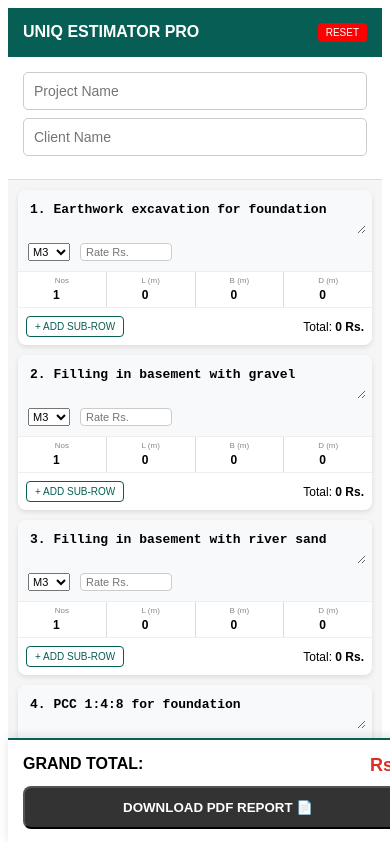
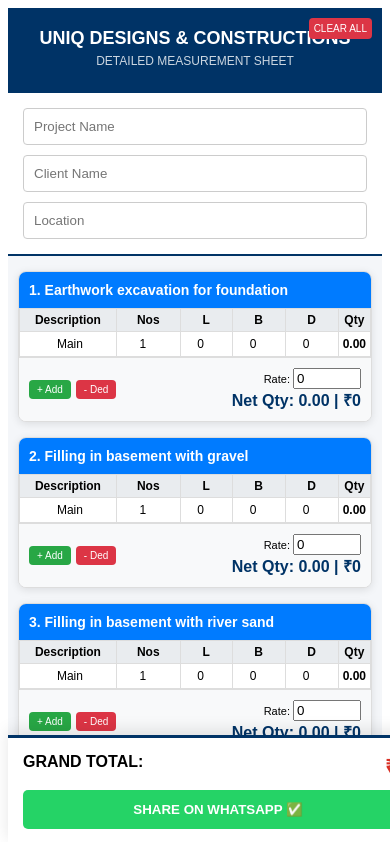
Before and after one commit to Movieeesss/MOBILE-ESTIMATOR, a React (Vite) app: page / in a window 390 px wide. Shown: the top 842 px of the page. Built offline with nearby package versions, Linux system fonts and the light colour scheme.

Commit message:
Update MOBILE ESTIMATOR.tsx

```diff
--- a/src/MOBILE ESTIMATOR.tsx
+++ b/src/MOBILE ESTIMATOR.tsx
@@ -1,4 +1,4 @@
-import React, { useState, useMemo } from 'react';
+import React, { useState, useMemo, useEffect } from 'react';
 import jsPDF from 'jspdf';
 import autoTable from 'jspdf-autotable';
 
@@ -22,21 +22,40 @@ const INITIAL_TITLES = [
   "36. Main gate", "37. Electrical - LS", "38. Sanitary - LS"
 ];
 
-export default function UniqUltimateEstimator() {
-  const [project, setProject] = useState({ name: "", client: "" });
-  const [sections, setSections] = useState(INITIAL_TITLES.map((title, idx) => ({
-    id: idx,
-    title: title,
-    unit: 'M3',
-    rate: '0',
-    measurements: [{ id: Date.now() + idx, nos: '1', l: '0', b: '0', d: '0' }]
-  })));
+export default function UniqProfessionalEstimator() {
+  // 1. Initialize from LocalStorage or use Defaults
+  const [projectInfo, setProjectInfo] = useState(() => {
+    const saved = localStorage.getItem('uniq_project_info');
+    return saved ? JSON.parse(saved) : { name: "", client: "", location: "" };
+  });
+
+  const [sections, setSections] = useState(() => {
+    const saved = localStorage.getItem('uniq_sections');
+    return saved ? JSON.parse(saved) : INITIAL_TITLES.map((title, idx) => ({
+      id: idx,
+      title: title,
+      unit: 'M3',
+      rate: '0',
+      measurements: [{ id: Date.now() + idx, type: 'Add', label: 'Main', nos: '1', l: '0', b: '0', d: '0' }]
+    }));
+  });
+
+  // 2. Auto-Save to LocalStorage whenever data changes
+  useEffect(() => {
+    localStorage.setItem('uniq_project_info', JSON.stringify(projectInfo));
+  }, [projectInfo]);
+
+  useEffect(() => {
+    localStorage.setItem('uniq_sections', JSON.stringify(sections));
+  }, [sections]);
 
   const computedData = useMemo(() => {
     let grandTotal = 0;
     const processed = sections.map(sec => {
-      const totalQty = sec.measurements.reduce((acc, m) =>
-        acc + (parseFloat(m.nos) || 0) * (parseFloat(m.l) || 0) * (parseFloat(m.b) || 0) * (parseFloat(m.d) || 0), 0);
+      const totalQty = sec.measurements.reduce((acc, m) => {
+        const val = (parseFloat(m.nos) || 0) * (parseFloat(m.l) || 0) * (parseFloat(m.b) || 0) * (parseFloat(m.d) || 0);
+        return m.type === 'Add' ? acc + val : acc - val;
+      }, 0);
       const amount = totalQty * (parseFloat(sec.rate) || 0);
       grandTotal += amount;
       return { ...sec, totalQty, amount };
@@ -44,98 +63,102 @@ export default function UniqUltimateEstimator() {
     return { processed, grandTotal };
   }, [sections]);
 
-  const addMeasurement = (secId: number) => {
+  const addRow = (secId: number, type: 'Add' | 'Ded') => {
     setSections(sections.map(s => s.id === secId ?
-      { ...s, measurements: [...s.measurements, { id: Date.now(), nos: '1', l: '0', b: '0', d: '0' }] } : s));
+      { ...s, measurements: [...s.measurements, { id: Date.now(), type, label: type === 'Ded' ? 'Deduction' : 'Extra', nos: '1', l: '0', b: '0', d: '0' }] } : s));
   };
 
-  const updateMeasurement = (secId: number, mId: number, field: string, val: string) => {
+  const updateM = (secId: number, mId: number, field: string, val: string) => {
     setSections(sections.map(s => s.id === secId ? {
       ...s, measurements: s.measurements.map(m => m.id === mId ? { ...m, [field]: val } : m)
     } : s));
   };
 
-  const generatePDF = () => {
-    const doc = new jsPDF();
-    doc.setFontSize(18);
-    doc.text("UNIQ DESIGNS - PROJECT ESTIMATE", 14, 20);
-    doc.setFontSize(10);
-    doc.text(`Project: ${project.name || 'N/A'}`, 14, 30);
-    doc.text(`Client: ${project.client || 'N/A'}`, 14, 35);
+  const clearAllData = () => {
+    if(window.confirm("Delete all saved data and start new estimate?")) {
+      localStorage.removeItem('uniq_project_info');
+      localStorage.removeItem('uniq_sections');
+      window.location.reload();
+    }
+  };
 
-    const body = computedData.processed.filter(s => s.amount > 0).map(s => [
-      s.title, s.unit, s.totalQty.toFixed(3), s.rate, s.amount.toLocaleString()
-    ]);
-
-    autoTable(doc, {
-      startY: 45,
-      head: [['Description', 'Unit', 'Total Qty', 'Rate (Rs)', 'Amount (Rs)']],
-      body: body,
-      theme: 'grid',
-      headStyles: { fillColor: [7, 94, 84] }
+  const shareWhatsApp = () => {
+    let msg = `*UNIQ DESIGNS - ESTIMATE*\nProject: ${projectInfo.name}\nTotal: ₹${computedData.grandTotal.toLocaleString()}\n\n`;
+    computedData.processed.filter(s => s.amount > 0).forEach(s => {
+      msg += `✅ ${s.title}: ${s.totalQty.toFixed(2)} ${s.unit} = ₹${s.amount.toLocaleString()}\n`;
     });
-
-    doc.save(`${project.name || 'Estimate'}.pdf`);
+    window.open(`https://wa.me/?text=${encodeURIComponent(msg)}`, '_blank');
   };
 
   return (
-    <div style={{ maxWidth: '500px', margin: '0 auto', background: '#f5f5f5', minHeight: '100vh', paddingBottom: '120px', fontFamily: 'sans-serif' }}>
-      <header style={{ background: '#075E54', color: 'white', padding: '15px', position: 'sticky', top: 0, zIndex: 100, display: 'flex', justifyContent: 'space-between' }}>
-        <b>UNIQ ESTIMATOR PRO</b>
-        <button onClick={() => window.location.reload()} style={{ background: 'red', border: 'none', color: 'white', fontSize: '10px', padding: '4px 8px', borderRadius: '4px' }}>RESET</button>
-      </header>
+    <div style={{ maxWidth: '600px', margin: '0 auto', background: '#f4f6f9', minHeight: '100vh', paddingBottom: '160px', fontFamily: 'Arial' }}>
 
-      <div style={{ padding: '15px', background: 'white', borderBottom: '1px solid #ddd' }}>
-        <input placeholder="Project Name" onChange={e => setProject({...project, name: e.target.value})} style={inputStyle} />
-        <input placeholder="Client Name" onChange={e => setProject({...project, client: e.target.value})} style={inputStyle} />
+      <div style={{ background: '#003366', color: 'white', padding: '20px', textAlign: 'center', position: 'relative' }}>
+        <h2 style={{ margin: 0, fontSize: '18px' }}>UNIQ DESIGNS & CONSTRUCTIONS</h2>
+        <p style={{ margin: '5px 0', fontSize: '12px', opacity: 0.8 }}>DETAILED MEASUREMENT SHEET</p>
+        <button onClick={clearAllData} style={{ position: 'absolute', right: '10px', top: '10px', background: '#dc3545', color: 'white', border: 'none', borderRadius: '4px', fontSize: '10px', padding: '5px' }}>CLEAR ALL</button>
+      </div>
+
+      <div style={{ background: '#fff', padding: '15px', borderBottom: '2px solid #003366', display: 'grid', gap: '10px' }}>
+        <input placeholder="Project Name" value={projectInfo.name} style={headerInput} onChange={e => setProjectInfo({...projectInfo, name: e.target.value})} />
+        <input placeholder="Client Name" value={projectInfo.client} style={headerInput} onChange={e => setProjectInfo({...projectInfo, client: e.target.value})} />
+        <input placeholder="Location" value={projectInfo.location} style={headerInput} onChange={e => setProjectInfo({...projectInfo, location: e.target.value})} />
       </div>
 
       {computedData.processed.map((sec) => (
-        <div key={sec.id} style={{ background: 'white', margin: '10px', borderRadius: '8px', boxShadow: '0 2px 5px rgba(0,0,0,0.1)', overflow: 'hidden' }}>
-          <div style={{ background: '#f8f9fa', padding: '10px', borderBottom: '1px solid #eee' }}>
-            <textarea value={sec.title} onChange={e => setSections(sections.map(s => s.id === sec.id ? {...s, title: e.target.value} : s))} style={{ width: '100%', border: 'none', background: 'transparent', fontWeight: 'bold', fontSize: '13px' }} rows={2} />
-            <div style={{ display: 'flex', gap: '10px', marginTop: '5px' }}>
-              <select value={sec.unit} onChange={e => setSections(sections.map(s => s.id === sec.id ? {...s, unit: e.target.value} : s))} style={{ fontSize: '11px' }}>
-                <option>M3</option><option>M2</option><option>Rft</option><option>Nos</option>
-              </select>
-              <input placeholder="Rate Rs." onChange={e => setSections(sections.map(s => s.id === sec.id ? {...s, rate: e.target.value} : s))} style={{ border: '1px solid #ccc', borderRadius: '4px', width: '80px', padding: '2px 5px', fontSize: '11px' }} />
+        <div key={sec.id} style={{ background: '#fff', margin: '15px 10px', borderRadius: '8px', boxShadow: '0 2px 8px rgba(0,0,0,0.1)', overflow: 'hidden', border: '1px solid #ddd' }}>
+          <div style={{ background: '#007bff', color: 'white', padding: '10px', fontSize: '14px', fontWeight: 'bold' }}>{sec.title}</div>
+
+          <table style={{ width: '100%', borderCollapse: 'collapse', fontSize: '12px' }}>
+            <thead style={{ background: '#e9ecef' }}>
+              <tr>
+                <th style={tdStyle}>Description</th>
+                <th style={tdStyle}>Nos</th><th style={tdStyle}>L</th><th style={tdStyle}>B</th><th style={tdStyle}>D</th><th style={tdStyle}>Qty</th>
+              </tr>
+            </thead>
+            <tbody>
+              {sec.measurements.map(m => (
+                <tr key={m.id} style={{ background: m.type === 'Ded' ? '#fff0f0' : 'white' }}>
+                  <td style={tdStyle}><input value={m.label} onChange={e => updateM(sec.id, m.id, 'label', e.target.value)} style={cellInput} /></td>
+                  <td style={tdStyle}><input type="number" value={m.nos} onChange={e => updateM(sec.id, m.id, 'nos', e.target.value)} style={cellInput} /></td>
+                  <td style={tdStyle}><input type="number" value={m.l} onChange={e => updateM(sec.id, m.id, 'l', e.target.value)} style={cellInput} /></td>
+                  <td style={tdStyle}><input type="number" value={m.b} onChange={e => updateM(sec.id, m.id, 'b', e.target.value)} style={cellInput} /></td>
+                  <td style={tdStyle}><input type="number" value={m.d} onChange={e => updateM(sec.id, m.id, 'd', e.target.value)} style={cellInput} /></td>
+                  <td style={{ ...tdStyle, fontWeight: 'bold' }}>
+                    {(m.type === 'Ded' ? '-' : '') + ((parseFloat(m.nos)||0)*(parseFloat(m.l)||0)*(parseFloat(m.b)||0)*(parseFloat(m.d)||0)).toFixed(2)}
+                  </td>
+                </tr>
+              ))}
+            </tbody>
+          </table>
+
+          <div style={{ padding: '10px', background: '#f8f9fa', display: 'flex', justifyContent: 'space-between', alignItems: 'center', borderTop: '1px solid #ddd' }}>
+            <div style={{ display: 'flex', gap: '5px' }}>
+              <button onClick={() => addRow(sec.id, 'Add')} style={btnSmall}>+ Add</button>
+              <button onClick={() => addRow(sec.id, 'Ded')} style={{ ...btnSmall, background: '#dc3545' }}>- Ded</button>
             </div>
-          </div>
-
-          {sec.measurements.map((m, idx) => (
-            <div key={m.id} style={{ display: 'grid', gridTemplateColumns: 'repeat(4, 1fr)', gap: '1px', background: '#ddd', borderBottom: '1px solid #eee' }}>
-              <MiniInput label="Nos" val={m.nos} onChange={v => updateMeasurement(sec.id, m.id, 'nos', v)} />
-              <MiniInput label="L (m)" val={m.l} onChange={v => updateMeasurement(sec.id, m.id, 'l', v)} />
-              <MiniInput label="B (m)" val={m.b} onChange={v => updateMeasurement(sec.id, m.id, 'b', v)} />
-              <MiniInput label="D (m)" val={m.d} onChange={v => updateMeasurement(sec.id, m.id, 'd', v)} />
+            <div style={{ textAlign: 'right' }}>
+              <div style={{ fontSize: '11px' }}>Rate: <input type="number" value={sec.rate} onChange={e => setSections(sections.map(s => s.id === sec.id ? {...s, rate: e.target.value} : s))} style={{ width: '60px' }} /></div>
+              <div style={{ fontWeight: 'bold', color: '#003366' }}>Net Qty: {sec.totalQty.toFixed(2)} | ₹{sec.amount.toLocaleString()}</div>
             </div>
-          ))}
-
-          <div style={{ padding: '8px', display: 'flex', justifyContent: 'space-between', alignItems: 'center' }}>
-            <button onClick={() => addMeasurement(sec.id)} style={{ color: '#075E54', border: '1px solid #075E54', background: 'white', fontSize: '10px', borderRadius: '4px', padding: '4px 8px' }}>+ ADD SUB-ROW</button>
-            <div style={{ fontSize: '12px' }}>Total: <b>{sec.amount.toLocaleString()} Rs.</b></div>
           </div>
         </div>
       ))}
 
-      <div style={{ position: 'fixed', bottom: 0, width: '100%', maxWidth: '500px', background: 'white', padding: '15px', borderTop: '2px solid #075E54', boxShadow: '0 -2px 10px rgba(0,0,0,0.1)' }}>
-        <div style={{ display: 'flex', justifyContent: 'space-between', marginBottom: '10px', fontWeight: 'bold' }}>
-          <span>GRAND TOTAL:</span>
-          <span style={{ color: '#d93025', fontSize: '18px' }}>Rs. {computedData.grandTotal.toLocaleString()}</span>
+      <div style={{ position: 'fixed', bottom: 0, width: '100%', maxWidth: '600px', background: 'white', padding: '15px', borderTop: '3px solid #003366', boxShadow: '0 -5px 15px rgba(0,0,0,0.1)' }}>
+        <div style={{ display: 'flex', justifyContent: 'space-between', marginBottom: '10px' }}>
+          <span style={{ fontWeight: 'bold' }}>GRAND TOTAL:</span>
+          <span style={{ fontWeight: 'bold', color: '#d93025', fontSize: '20px' }}>₹ {computedData.grandTotal.toLocaleString()}</span>
         </div>
-        <button onClick={generatePDF} style={{ width: '100%', padding: '12px', background: '#333', color: 'white', borderRadius: '8px', fontWeight: 'bold' }}>DOWNLOAD PDF REPORT 📄</button>
+        <button onClick={shareWhatsApp} style={{ width: '100%', padding: '12px', background: '#25D366', color: 'white', border: 'none', borderRadius: '5px', fontWeight: 'bold', cursor: 'pointer' }}>
+          SHARE ON WHATSAPP ✅
+        </button>
       </div>
     </div>
   );
 }
 
-function MiniInput({ label, val, onChange }: any) {
-  return (
-    <div style={{ background: 'white', padding: '4px', textAlign: 'center' }}>
-      <div style={{ fontSize: '8px', color: '#888' }}>{label}</div>
-      <input type="number" value={val} onChange={e => onChange(e.target.value)} style={{ width: '100%', border: 'none', textAlign: 'center', fontSize: '12px', fontWeight: 'bold' }} />
-    </div>
-  );
-}
-
-const inputStyle = { width: '100%', padding: '10px', marginBottom: '8px', borderRadius: '5px', border: '1px solid #ccc', fontSize: '14px', boxSizing: 'border-box' as 'border-box' };
+const tdStyle: React.CSSProperties = { border: '1px solid #ddd', padding: '4px', textAlign: 'center' };
+const cellInput: React.CSSProperties = { width: '100%', border: 'none', textAlign: 'center', fontSize: '12px', outline: 'none', background: 'transparent' };
+const headerInput: React.CSSProperties = { padding: '10px', border: '1px solid #ccc', borderRadius: '4px' };
+const btnSmall: React.CSSProperties = { padding: '4px 8px', background: '#28a745', color: 'white', border: 'none', borderRadius: '4px', fontSize: '10px', cursor: 'pointer' };
```
